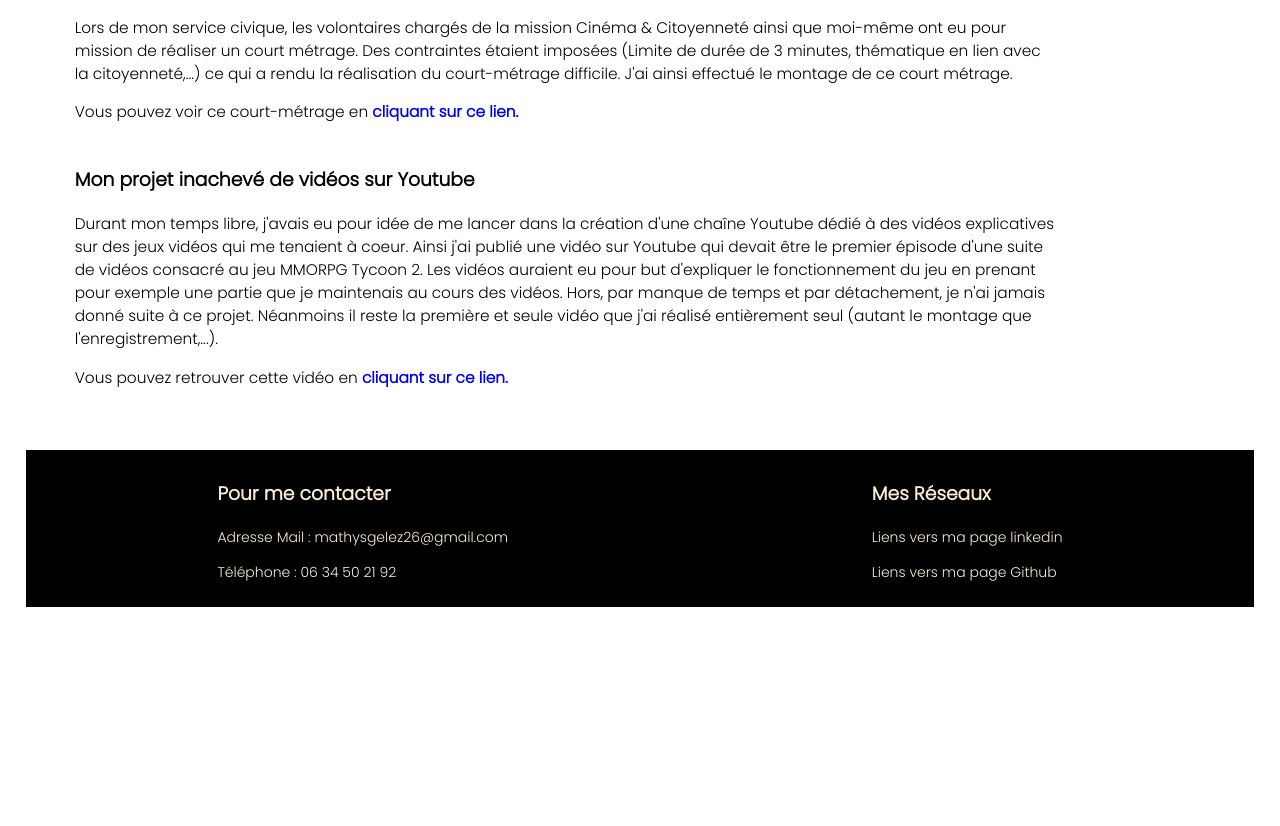
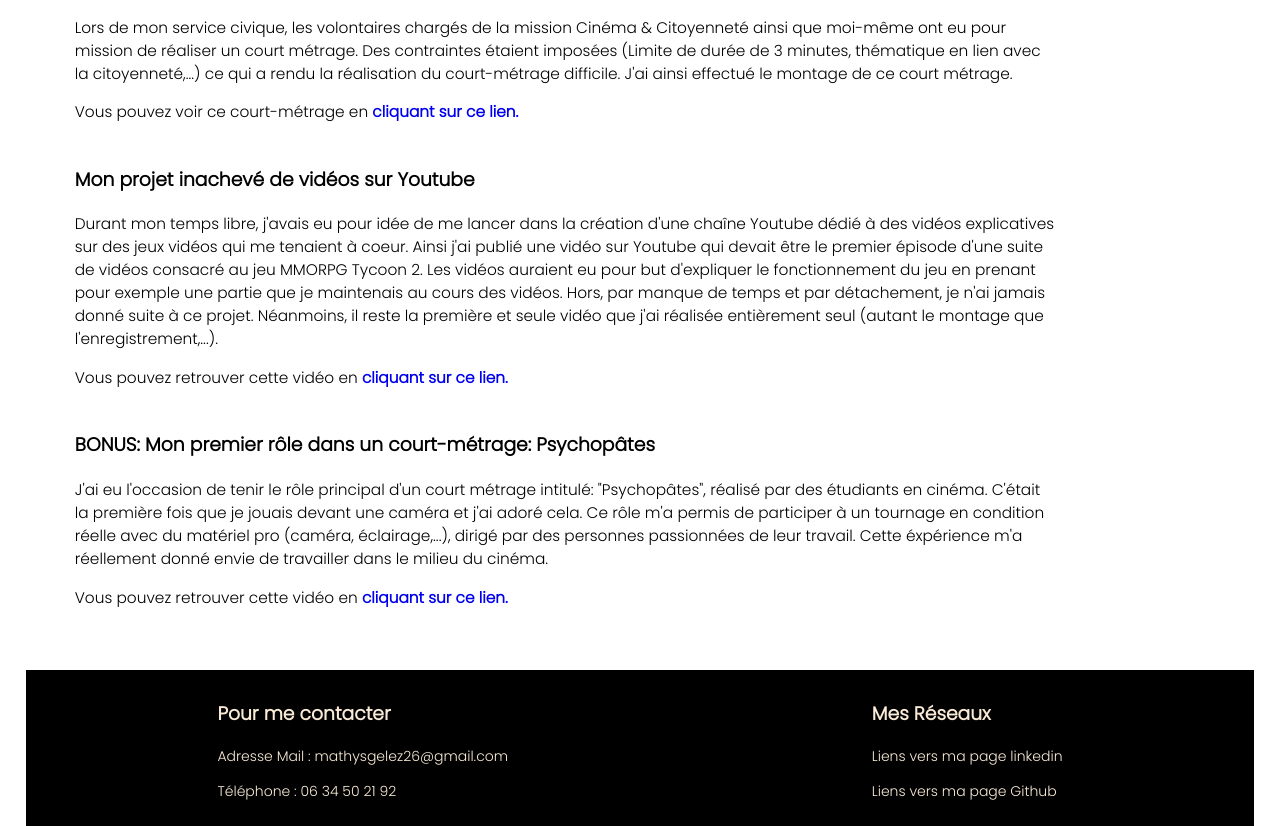
Before and after one commit to Camomille26/Portfolio, a plain HTML site: page mesMontages.html in a window 1280 px wide. Shown: the part 252-1078 px from the top of the page. Before the commit the page ends 859 px from the top, so only its background shows below. Drawn offline with Linux system fonts and the light colour scheme.

Commit message:
ajout court_metrage

```diff
--- a/mesMontages.html
+++ b/mesMontages.html
@@ -55,10 +55,25 @@
                 Youtube qui devait être le premier épisode d'une suite de vidéos consacré au jeu MMORPG Tycoon 2. Les
                 vidéos auraient eu pour but d'expliquer le fonctionnement du jeu en prenant pour exemple une partie que
                 je maintenais au cours des vidéos. Hors, par manque de temps et par détachement, je n'ai jamais donné
-                suite à ce projet. Néanmoins il reste la première et seule vidéo que j'ai réalisé entièrement seul
+                suite à ce projet. Néanmoins, il reste la première et seule vidéo que j'ai réalisée entièrement seul
                 (autant le montage que l'enregistrement,...).</p>
 
             <p>Vous pouvez retrouver cette vidéo en <a href="https://www.youtube.com/watch?v=j58nwYJ3Cvk"><B>cliquant
+                        sur ce
+                        lien.</B></a>
+
+                <br>
+                <br>
+            <h3>BONUS: Mon premier rôle dans un court-métrage: Psychopâtes</h3>
+            <p>J'ai eu l'occasion de tenir
+                le rôle principal d'un court métrage intitulé: "Psychopâtes", réalisé par des étudiants en cinéma.
+                C'était la première fois que je jouais devant
+                une caméra et j'ai adoré cela. Ce rôle m'a permis de participer à un tournage en condition réelle
+                avec du matériel pro (caméra, éclairage,...), dirigé par des personnes passionnées de
+                leur travail. Cette éxpérience m'a réellement donné envie de travailler dans le milieu du
+                cinéma. </p>
+
+            <p>Vous pouvez retrouver cette vidéo en <a href="https://www.youtube.com/watch?v=lQqkuB7D9ls"><B>cliquant
                         sur ce
                         lien.</B></a>
 
```
